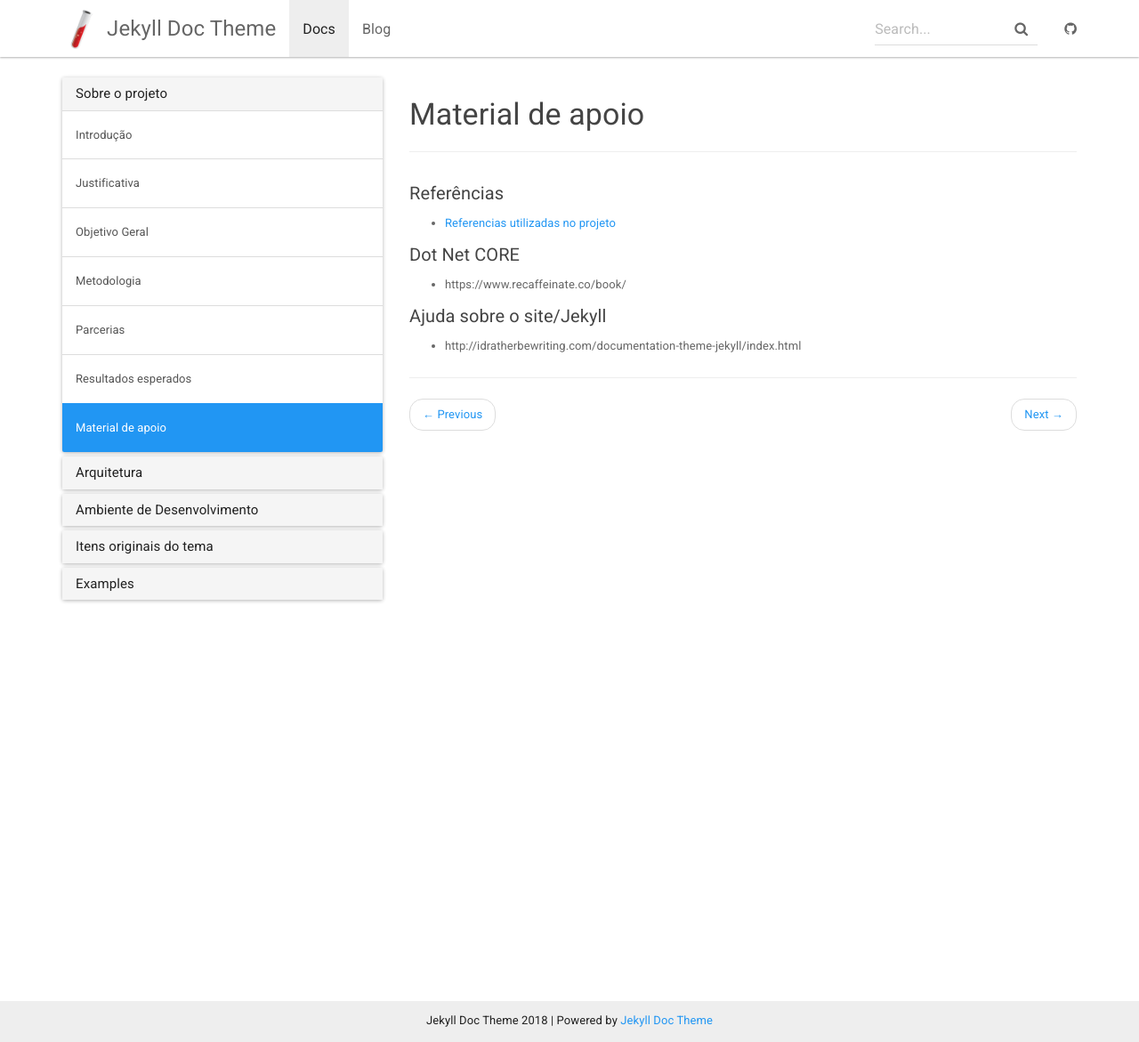
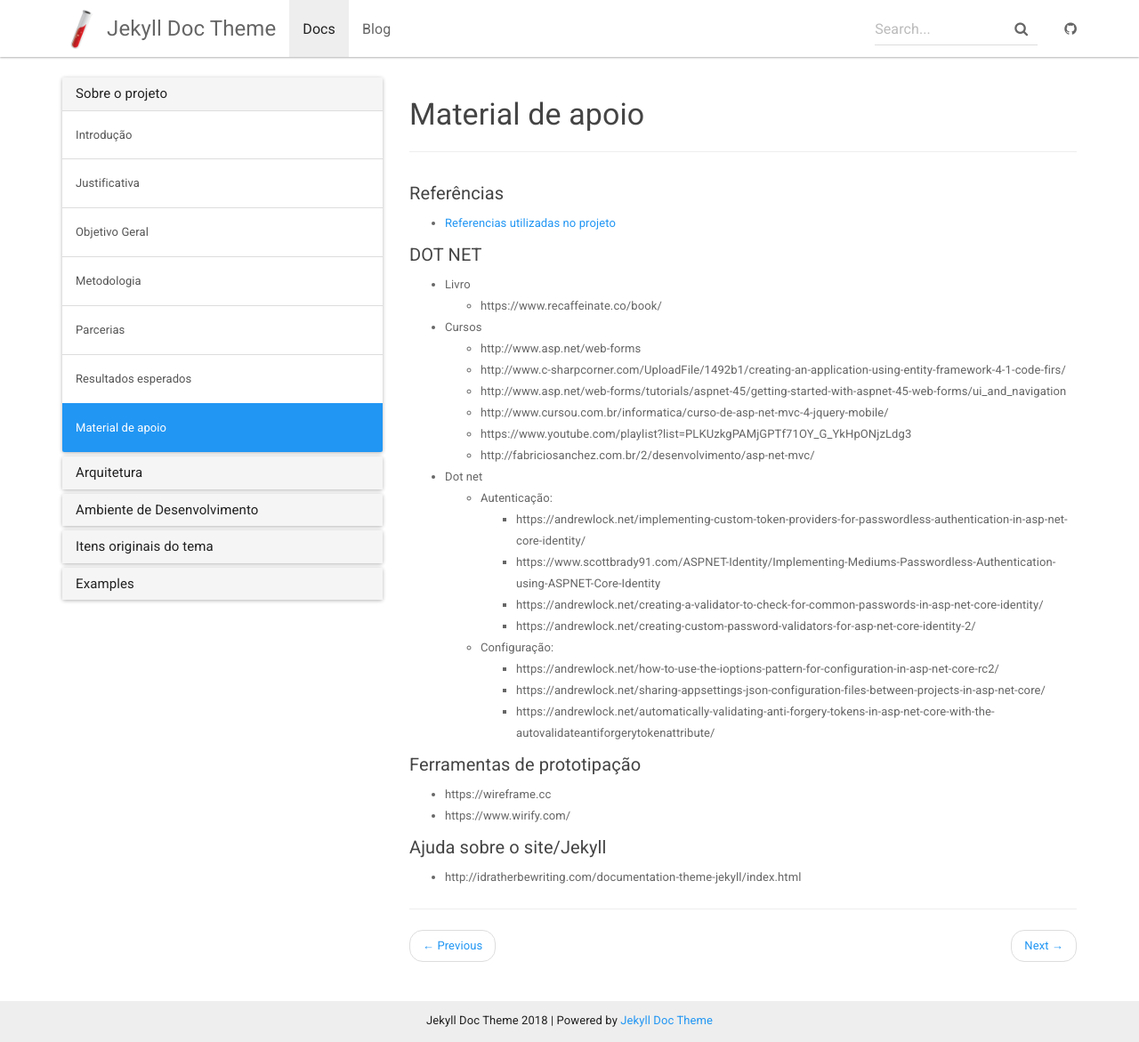
Before and after one commit to frchico/ETEControll_Site_Fontes, a Jekyll site: the page built from _docs/material_apoio.md, in a window 1280 px wide and 1171 px high. Shown: the whole window at 89% size. Built offline with Jekyll 4.4.1, drawn with Linux system fonts in a browser that asks for light colours; nearby versions of some CDN libraries.

Commit message:
Add ferramentas

```diff
--- a/_docs/material_apoio.md
+++ b/_docs/material_apoio.md
@@ -5,8 +5,32 @@
 
   * [Referencias utilizadas no projeto]({{ site.baseurl }}/referencias.html)
 
-##### Dot Net CORE
+##### DOT NET
+* Livro
   * https://www.recaffeinate.co/book/
+* Cursos
+  * http://www.asp.net/web-forms
+  * http://www.c-sharpcorner.com/UploadFile/1492b1/creating-an-application-using-entity-framework-4-1-code-firs/
+  * http://www.asp.net/web-forms/tutorials/aspnet-45/getting-started-with-aspnet-45-web-forms/ui_and_navigation
+  * http://www.cursou.com.br/informatica/curso-de-asp-net-mvc-4-jquery-mobile/
+  * https://www.youtube.com/playlist?list=PLKUzkgPAMjGPTf71OY_G_YkHpONjzLdg3
+  * http://fabriciosanchez.com.br/2/desenvolvimento/asp-net-mvc/
+
+* Dot net
+    * Autenticação:
+        * https://andrewlock.net/implementing-custom-token-providers-for-passwordless-authentication-in-asp-net-core-identity/
+        * https://www.scottbrady91.com/ASPNET-Identity/Implementing-Mediums-Passwordless-Authentication-using-ASPNET-Core-Identity
+        * https://andrewlock.net/creating-a-validator-to-check-for-common-passwords-in-asp-net-core-identity/
+        * https://andrewlock.net/creating-custom-password-validators-for-asp-net-core-identity-2/
+
+    * Configuração:
+        * https://andrewlock.net/how-to-use-the-ioptions-pattern-for-configuration-in-asp-net-core-rc2/
+        * https://andrewlock.net/sharing-appsettings-json-configuration-files-between-projects-in-asp-net-core/
+        * https://andrewlock.net/automatically-validating-anti-forgery-tokens-in-asp-net-core-with-the-autovalidateantiforgerytokenattribute/
+
+##### Ferramentas de prototipação
+  * https://wireframe.cc
+  * https://www.wirify.com/
 
 ##### Ajuda sobre o site/Jekyll
   * http://idratherbewriting.com/documentation-theme-jekyll/index.html
```
